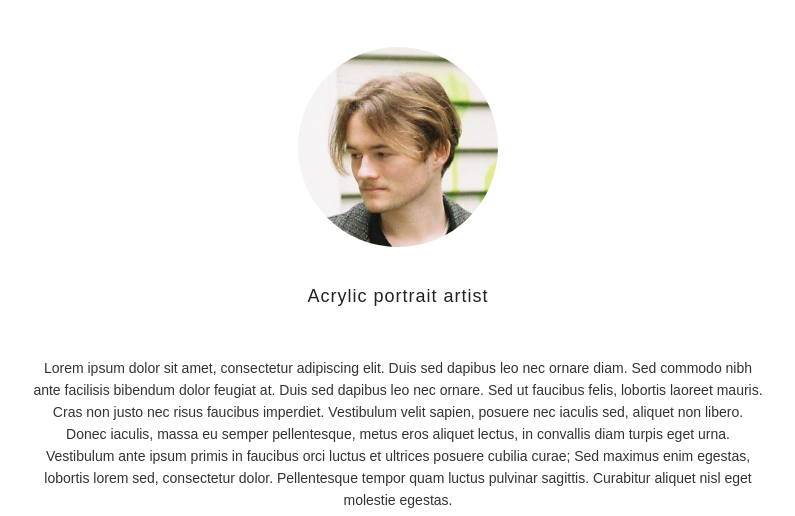
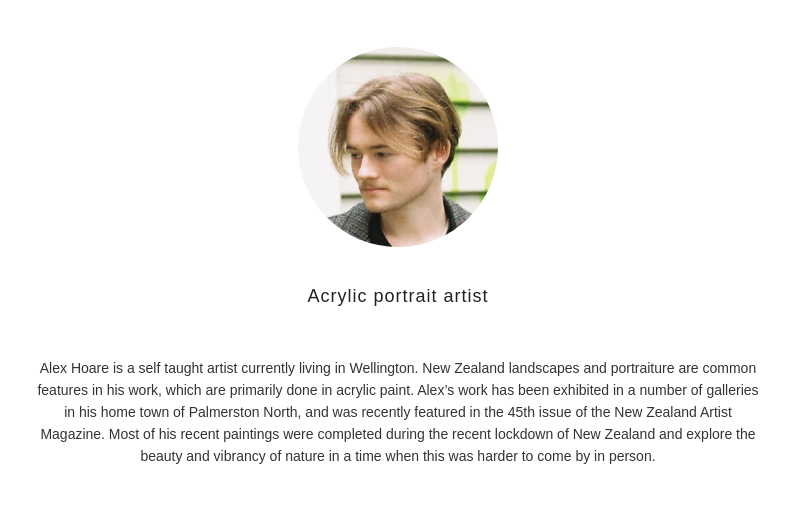
Before and after one commit to SpreadableJam/AlexHoareArt, a plain HTML site: page index.html in a window 1280 px wide. Shown: the part 166-682 px from the top of the page, without its empty margins (242-1037 px from the left). Drawn offline with Linux system fonts and the light colour scheme.

Commit message:
Update Alex's about me section

```diff
--- a/index.html
+++ b/index.html
@@ -49,13 +49,7 @@
         <div class="about-text">
 
           <h3>Acrylic portrait artist</h3>
-          <p>Lorem ipsum dolor sit amet, consectetur adipiscing elit. Duis sed dapibus leo nec ornare diam.
-            Sed commodo nibh ante facilisis bibendum dolor feugiat at. Duis sed dapibus leo nec ornare.
-            Sed ut faucibus felis, lobortis laoreet mauris. Cras non justo nec risus faucibus imperdiet.
-            Vestibulum velit sapien, posuere nec iaculis sed, aliquet non libero. Donec iaculis, massa eu semper pellentesque,
-            metus eros aliquet lectus, in convallis diam turpis eget urna. Vestibulum ante ipsum primis in faucibus orci luctus et ultrices posuere cubilia curae;
-            Sed maximus enim egestas, lobortis lorem sed, consectetur dolor. Pellentesque tempor quam luctus pulvinar sagittis.
-            Curabitur aliquet nisl eget molestie egestas.</p>
+          <p>Alex Hoare is a self taught artist currently living in Wellington. New Zealand landscapes and portraiture are common features in his work, which are primarily done in acrylic paint. Alex’s work has been exhibited in a number of galleries in his home town of Palmerston North, and was recently featured in the 45th issue of the New Zealand Artist Magazine. Most of his recent paintings were completed during the recent lockdown of New Zealand and explore the beauty and vibrancy of nature in a time when this was harder to come by in person.</p>
         <!--  <p>"As with all artists across the board, the issue of confidence in ability is always a tenuous thing, especially when young and starting out.
             Alex Hoare is just such a young talented artist, who is finding out exactly how much talent he really has, both with visual and performance art."
             - NZ Artist Magazine</p> -->
```
